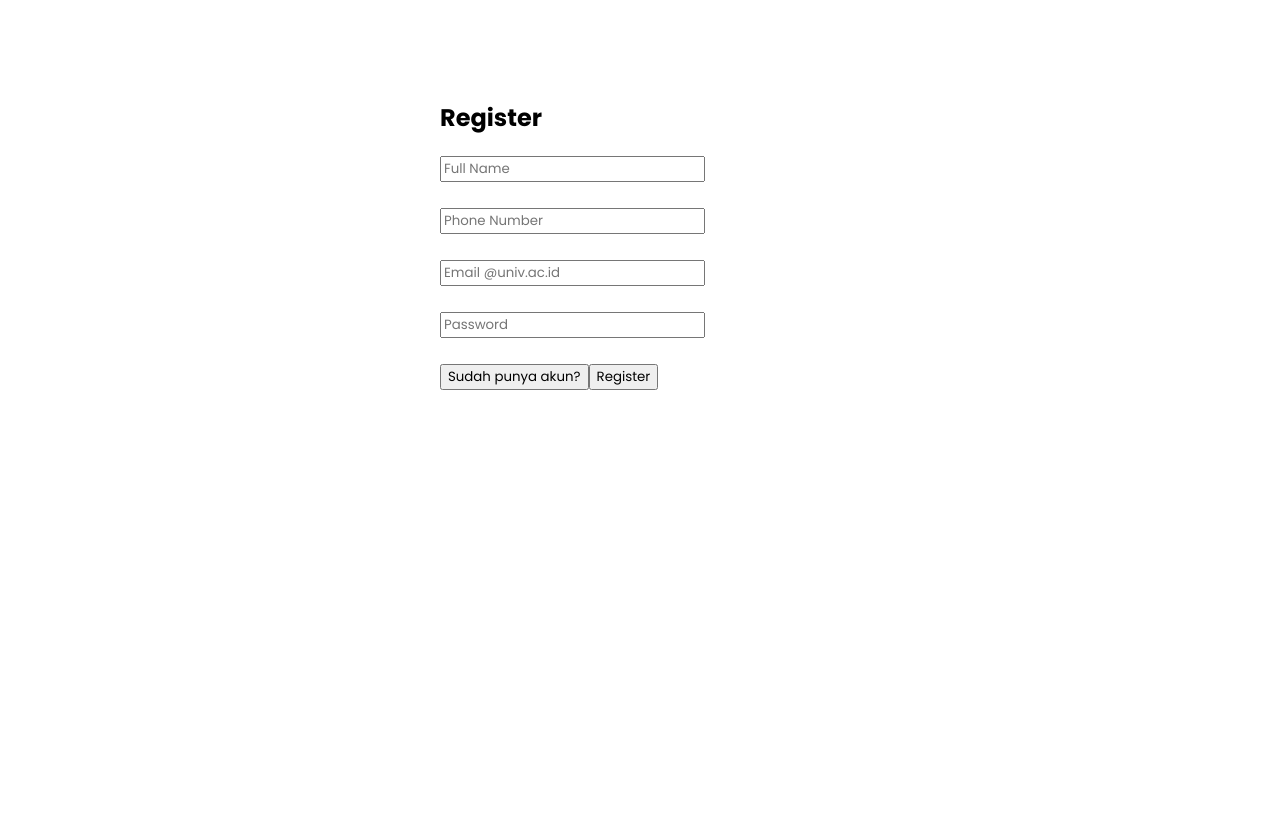
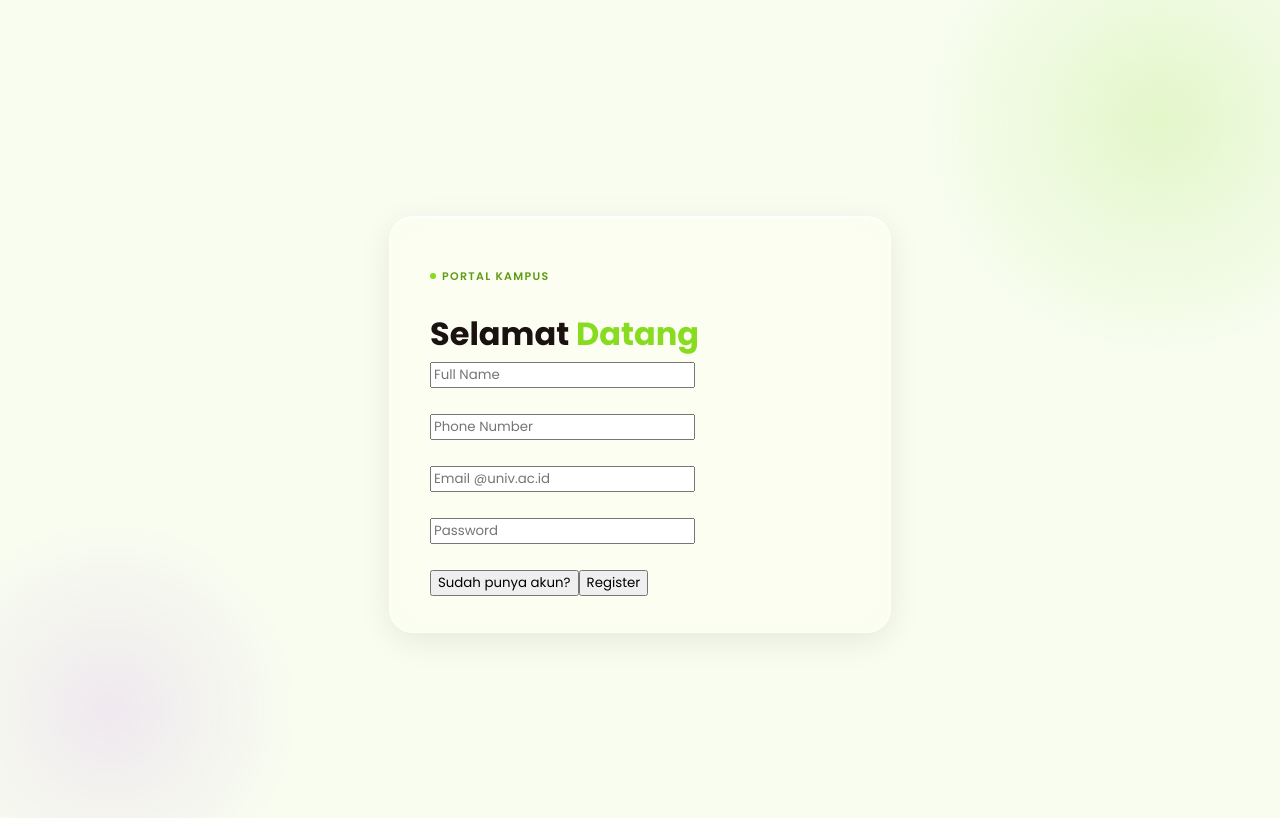
Before and after one commit to rafliwijaya/unimed-lostnfound, a React (Vite) app: page /register in a window 1280 px wide. Shown: the top 818 px of the page. Built offline with nearby package versions, Linux system fonts and the light colour scheme; no server answers.

Commit message:
updte css

```diff
--- a/src/pages/register.jsx
+++ b/src/pages/register.jsx
@@ -66,8 +66,17 @@ export default function Register() {
   }
 
   return (
-    <div style={{ maxWidth: "400px", margin: "100px auto" }}>
-      <h2>Register</h2>
+    <div className="login-root">
+      <div className="login-card">
+
+        <div className="login-eyebrow">
+          <span className="login-eyebrow-dot" />
+          Portal Kampus
+        </div>
+
+<h1 className="login-title">Selamat <span>Datang</span></h1>
+
+
 
         <form onSubmit={handleRegister}>
           <input
@@ -119,5 +128,6 @@ export default function Register() {
 
         {error && <p style={{ color: "red" }}>{error}</p>}
       </div>
+    </div>
   )
 }
```
Lines whose indentation alone changed are shown as unchanged.
